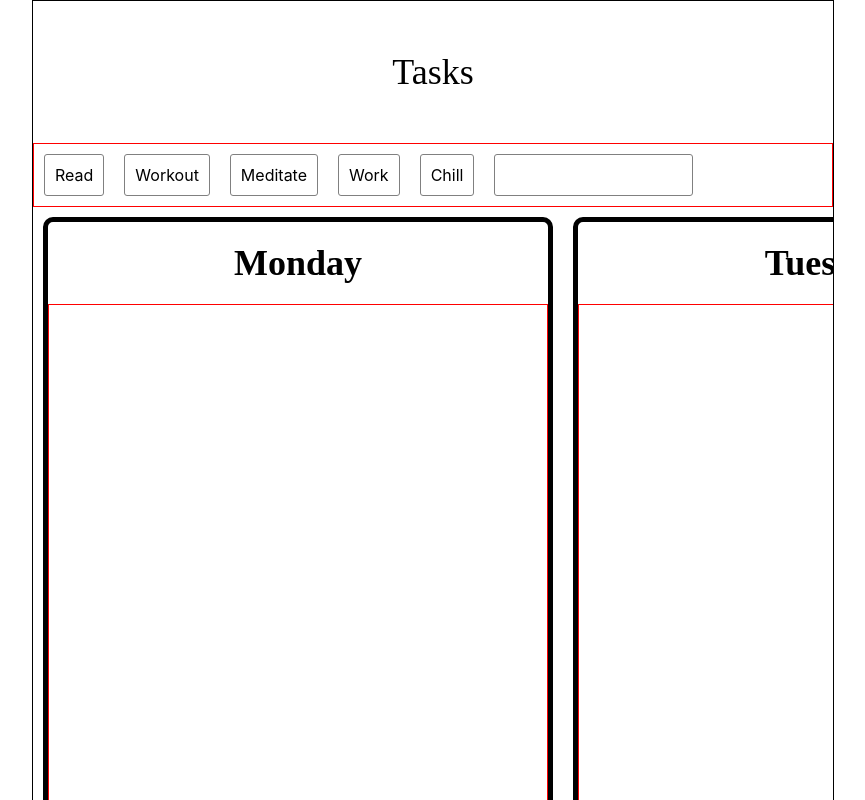
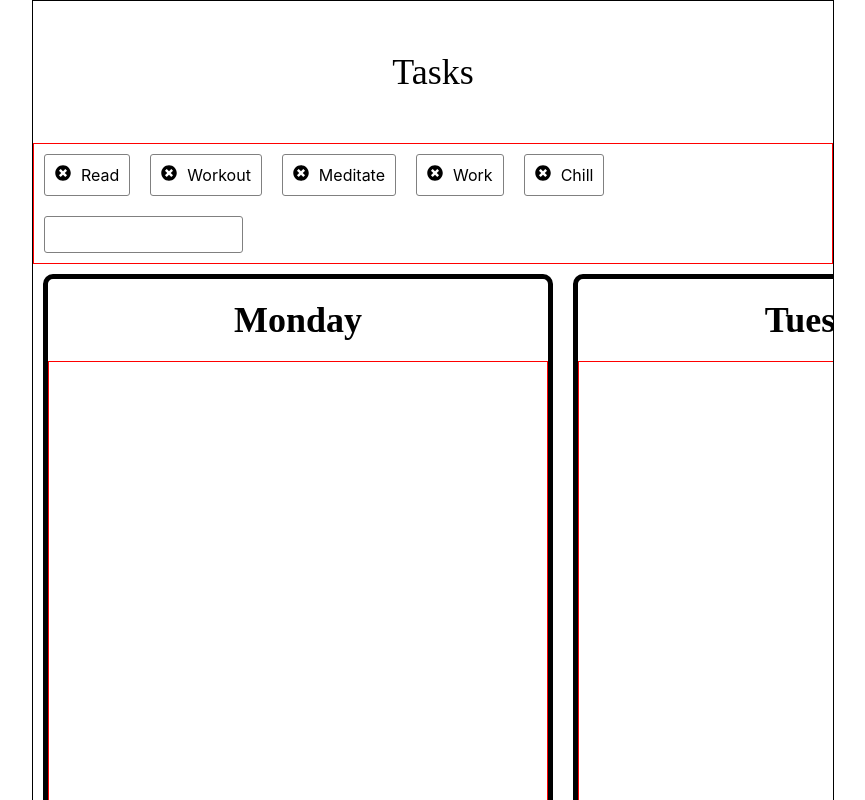
Before and after one commit to estebanadams/My-Life-In-Weeks, a React (Create React App) app: page /tasks in a window 1280 px wide. Both pictures are taken after a click on the element "+ NEW TASK +". Shown: the top 800 px of the page, without its empty margins (207-1072 px from the left). Built offline with nearby package versions, Linux system fonts and the light colour scheme.

Commit message:
added delete task / refactor of all code

```diff
--- a/package.json
+++ b/package.json
@@ -18,9 +18,11 @@
     "react": "^16.14.0",
     "react-beautiful-dnd": "^13.0.0",
     "react-dom": "^16.14.0",
+    "react-icons": "^3.11.0",
     "react-router-dom": "^5.2.0",
     "react-scripts": "3.4.3",
     "styled-components": "^5.2.0",
+    "styled-reset": "^4.3.0",
     "typescript": "~3.7.2"
   },
   "scripts": {
--- a/src/App.scss
+++ b/src/App.scss
@@ -1,3 +1,5 @@
+@import-normalize;
+
 .App {
   text-align: center;
   max-width: 100vh;
--- a/src/App.tsx
+++ b/src/App.tsx
@@ -3,6 +3,7 @@ import { BrowserRouter as Router, Switch, Route } from "react-router-dom";
 import "./App.scss";
 import Home from "./pages/Home/Home";
 import Tasks from "./pages/Tasks/Tasks";
+import { Reset } from "styled-reset";
 
 function App() {
   return (
--- a/src/pages/Tasks/Tasks.tsx
+++ b/src/pages/Tasks/Tasks.tsx
@@ -1,55 +1,16 @@
 import React, { useState } from "react";
+import { DragDropContext, Droppable, Draggable } from "react-beautiful-dnd";
 import styled from "styled-components";
-import { DragDropContext, Droppable, Draggable } from "react-beautiful-dnd";
 
 import Wrapper from "../../styledcomponents/wrapper";
 import Header from "../../styledcomponents/header";
 import Day from "../../styledcomponents/day";
+import DayTaskList from "./components/DayTaskList";
+import TaskContainer from "./components/TaskContainer";
 
 const FlexWrapper = styled.div`
   display: flex;
   overflow-x: auto;
-`;
-
-const TasksContainer = styled.div`
-  max-width: 100%;
-  border: 1px solid red;
-  display: flex;
-  flex-wrap: wrap;
-`;
-
-const AddTask = styled.div<{ show: boolean }>`
-  ${props => !props.show && `display:none;`}
-  color: white;
-  background-color: black;
-  padding: 10px;
-  margin: 10px;
-  border-radius: 3px;
-  font-weight: 600;
-`;
-
-const Task = styled.div`
-  border: 1px solid grey;
-  padding: 10px;
-  margin: 10px;
-  border-radius: 3px;
-`;
-
-const CheckTask = styled.div`
-  border: 1px solid grey;
-  margin: 10px;
-  border-radius: 3px;
-  text-align: left;
-  display: flex;
-  justify-content: space-between;
-`;
-
-const CreateNewTask = styled.input<{ show: boolean }>`
-  ${props => !props.show && `display:none;`}
-  border: 1px solid grey;
-  padding: 10px;
-  margin: 10px;
-  border-radius: 3px;
 `;
 
 const DayTitle = styled.div`
@@ -79,30 +40,7 @@ const initialState = {
   ]
 };
 
-let handleEnterPress = (
-  e: React.KeyboardEvent,
-  state: any,
-  setState: any,
-  newTask: string,
-  setNewTask: any,
-  setShowNewTask: any
-) => {
-  if (e.key === "Enter") {
-    let newstate = { ...state };
-    let newtaskId = "task-" + (state.tasksId.length + 1);
-    console.log(newtaskId);
-    newstate.task[newtaskId] = { id: newtaskId, content: newTask };
-    newstate.tasksId.push(newtaskId);
-
-    setState(newstate);
-    setNewTask("");
-    setShowNewTask(true);
-  }
-};
-
 let Tasks = () => {
-  let [showNewTask, setShowNewTask] = useState(true);
-  let [newTask, setNewTask] = useState("");
   let [state, setState] = useState<any>(initialState);
 
   let { days, tasksId, task } = state;
@@ -158,102 +96,13 @@ let Tasks = () => {
     <Wrapper>
       <Header>Tasks</Header>
       <DragDropContext onDragEnd={onDragEnd}>
-        <TasksContainer>
-          <Droppable droppableId="tasks">
-            {provided => (
-              <div
-                style={{ display: "flex" }}
-                ref={provided.innerRef}
-                {...provided.droppableProps}
-              >
-                {tasksId.map((t: string, key: number) => (
-                  <Draggable draggableId={t} index={key} key={key}>
-                    {(provided: any) => (
-                      <Task
-                        key={key}
-                        ref={provided.innerRef}
-                        {...provided.draggableProps}
-                        {...provided.dragHandleProps}
-                      >
-                        {task[t].content}
-                      </Task>
-                    )}
-                  </Draggable>
-                  // <Task key={key}>{task[t].content}</Task>
-                ))}
-                {provided.placeholder}
-              </div>
-            )}
-          </Droppable>
+        <TaskContainer state={state} />
 
-          <AddTask
-            onClick={() => {
-              setShowNewTask(false);
-            }}
-            show={showNewTask}
-          >
-            + NEW TASK +
-          </AddTask>
-          <CreateNewTask
-            value={newTask}
-            onChange={e => setNewTask(e.target.value)}
-            onKeyPress={e =>
-              handleEnterPress(
-                e,
-                state,
-                setState,
-                newTask,
-                setNewTask,
-                setShowNewTask
-              )
-            }
-            show={!showNewTask}
-          ></CreateNewTask>
-        </TasksContainer>
         <FlexWrapper>
-          {days.map((day: any, keys: number) => (
-            <Day key={keys}>
+          {days.map((day: any, key: number) => (
+            <Day key={key}>
               <DayTitle>{day.title}</DayTitle>
-              <Droppable droppableId={keys.toString()}>
-                {(provided: any) => (
-                  <div
-                    style={{ border: "1px solid red", height: "500px" }}
-                    ref={provided.innerRef}
-                    {...provided.droppableProps}
-                  >
-                    {day.tasks.map((task: any, key: number) => (
-                      <Draggable
-                        draggableId={task.id}
-                        index={key}
-                        key={task.id}
-                      >
-                        {(provided: any) => (
-                          <CheckTask
-                            ref={provided.innerRef}
-                            {...provided.draggableProps}
-                            {...provided.dragHandleProps}
-                          >
-                            <div style={{ padding: "10px" }}>
-                              {task.content}
-                            </div>
-
-                            <input
-                              type="checkbox"
-                              style={{
-                                width: "25px",
-                                height: "25px",
-                                marginTop: "7px",
-                                marginRight: "7px"
-                              }}
-                            />
-                          </CheckTask>
-                        )}
-                      </Draggable>
-                    ))}
-                    {provided.placeholder}
-                  </div>
-                )}
-              </Droppable>
+              <DayTaskList dayKey={key} day={day} />
             </Day>
           ))}
         </FlexWrapper>
--- /dev/null
+++ b/src/pages/Tasks/components/DayTaskList.tsx
@@ -0,0 +1,63 @@
+import React from "react";
+import { DragDropContext, Droppable, Draggable } from "react-beautiful-dnd";
+import { FaTimesCircle } from "react-icons/fa";
+import styled from "styled-components";
+
+const CheckTask = styled.div`
+  border: 1px solid grey;
+  margin: 10px;
+  border-radius: 3px;
+  text-align: left;
+  display: flex;
+  justify-content: space-between;
+`;
+
+type T_DayTaskList = {
+  dayKey: number;
+  day: any;
+};
+
+let DayTaskList = ({ dayKey, day }: T_DayTaskList) => {
+  console.log("KEY", dayKey);
+  return (
+    <Droppable droppableId={dayKey.toString()}>
+      {(provided: any) => (
+        <div
+          style={{ border: "1px solid red", height: "500px" }}
+          ref={provided.innerRef}
+          {...provided.droppableProps}
+        >
+          {day.tasks.map((task: any, key: number) => (
+            <Draggable draggableId={task.id} index={key} key={task.id}>
+              {(provided: any) => (
+                <CheckTask
+                  ref={provided.innerRef}
+                  {...provided.draggableProps}
+                  {...provided.dragHandleProps}
+                >
+                  <FaTimesCircle
+                    size="25px"
+                    style={{ marginTop: "7px", marginLeft: "7px" }}
+                  />
+                  <div style={{ padding: "10px" }}>{task.content}</div>
+                  <input
+                    type="checkbox"
+                    style={{
+                      width: "25px",
+                      height: "25px",
+                      marginTop: "7px",
+                      marginRight: "7px"
+                    }}
+                  />
+                </CheckTask>
+              )}
+            </Draggable>
+          ))}
+          {provided.placeholder}
+        </div>
+      )}
+    </Droppable>
+  );
+};
+
+export default DayTaskList;
--- /dev/null
+++ b/src/pages/Tasks/components/TaskContainer.tsx
@@ -0,0 +1,135 @@
+import React, { useState } from "react";
+
+import { Droppable, Draggable } from "react-beautiful-dnd";
+import styled from "styled-components";
+
+import { FaTimesCircle } from "react-icons/fa";
+
+const TasksContainer = styled.div`
+  max-width: 100%;
+  border: 1px solid red;
+  display: flex;
+  flex-wrap: wrap;
+`;
+
+const AddTask = styled.div<{ show: boolean }>`
+  ${props => !props.show && `display:none;`}
+  color: white;
+  background-color: black;
+  padding: 10px;
+  margin: 10px;
+  border-radius: 3px;
+  font-weight: 600;
+`;
+
+const Task = styled.div`
+  border: 1px solid grey;
+  padding: 10px;
+  margin: 10px;
+  border-radius: 3px;
+  display: flex;
+  justify-content: space-between;
+`;
+
+const DeleteTask = styled.div`
+  padding-right: 10px;
+`;
+
+const CreateNewTask = styled.input<{ show: boolean }>`
+  ${props => !props.show && `display:none;`}
+  border: 1px solid grey;
+  padding: 10px;
+  margin: 10px;
+  border-radius: 3px;
+`;
+
+let handleEnterPress = (
+  e: React.KeyboardEvent,
+  state: any,
+  // setState: any,
+  newTask: string,
+  setNewTask: any,
+  setShowNewTask: any
+) => {
+  if (e.key === "Enter") {
+    let newstate = { ...state };
+    let newtaskId = "task-" + (state.tasksId.length + 1);
+    console.log(newtaskId);
+    newstate.task[newtaskId] = { id: newtaskId, content: newTask };
+    newstate.tasksId.push(newtaskId);
+
+    // setState(newstate);
+    setNewTask("");
+    setShowNewTask(true);
+  }
+};
+
+type T_TaskContainer = {
+  state: any;
+};
+
+let TaskContainer = ({ state }: T_TaskContainer) => {
+  let [showNewTask, setShowNewTask] = useState(true);
+  let [newTask, setNewTask] = useState("");
+
+  let { tasksId, task } = state;
+
+  return (
+    <TasksContainer>
+      <Droppable droppableId="tasks">
+        {provided => (
+          <div
+            style={{ display: "flex" }}
+            ref={provided.innerRef}
+            {...provided.droppableProps}
+          >
+            {tasksId.map((t: string, key: number) => (
+              <Draggable draggableId={t} index={key} key={key}>
+                {(provided: any) => (
+                  <Task
+                    key={key}
+                    ref={provided.innerRef}
+                    {...provided.draggableProps}
+                    {...provided.dragHandleProps}
+                  >
+                    <DeleteTask>
+                      <FaTimesCircle></FaTimesCircle>
+                    </DeleteTask>
+                    {task[t].content}
+                  </Task>
+                )}
+              </Draggable>
+            ))}
+            {provided.placeholder}
+          </div>
+        )}
+      </Droppable>
+
+      <AddTask
+        onClick={() => {
+          setShowNewTask(false);
+        }}
+        show={showNewTask}
+      >
+        + NEW TASK +
+      </AddTask>
+      <CreateNewTask
+        value={newTask}
+        onChange={e => setNewTask(e.target.value)}
+        onKeyPress={e =>
+          handleEnterPress(
+            e,
+            state,
+            // setState,
+            newTask,
+            setNewTask,
+            setShowNewTask
+          )
+        }
+        show={!showNewTask}
+      ></CreateNewTask>
+    </TasksContainer>
+  );
+};
+
+export default TaskContainer;
```
Also changed, not shown: 1 other file (tests, documents, lock files or other folders).
